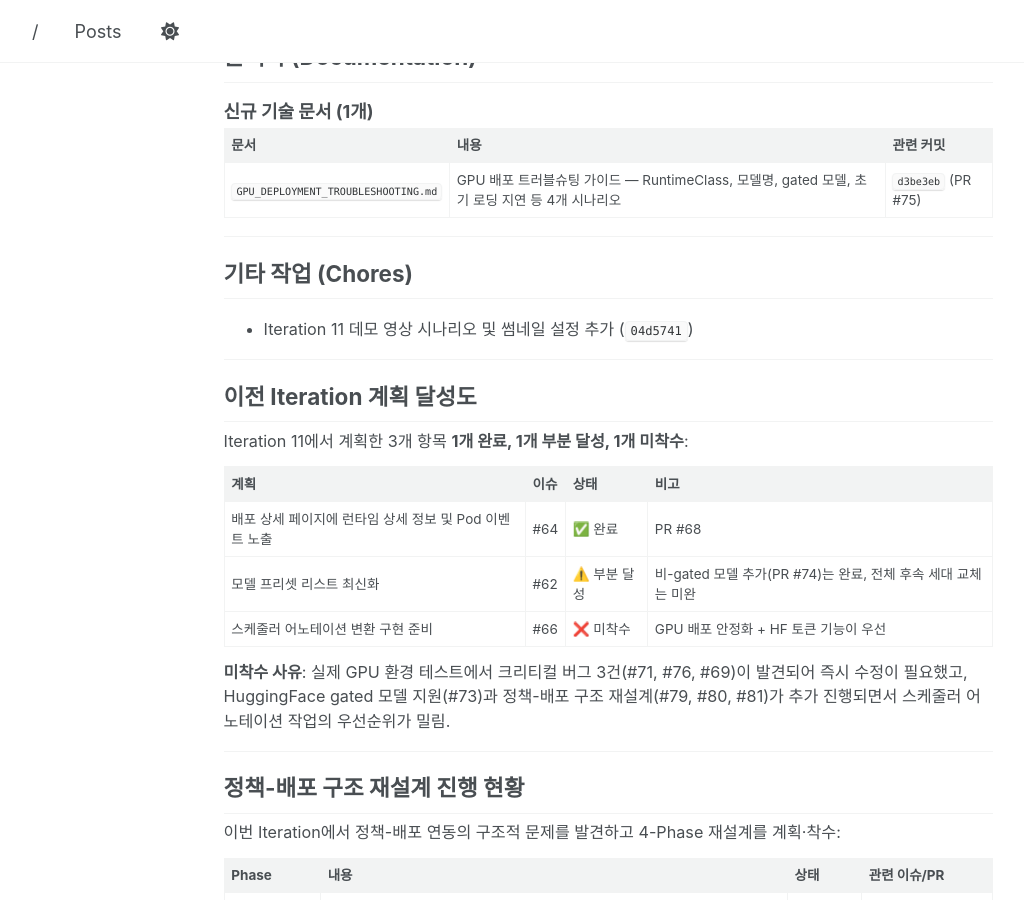
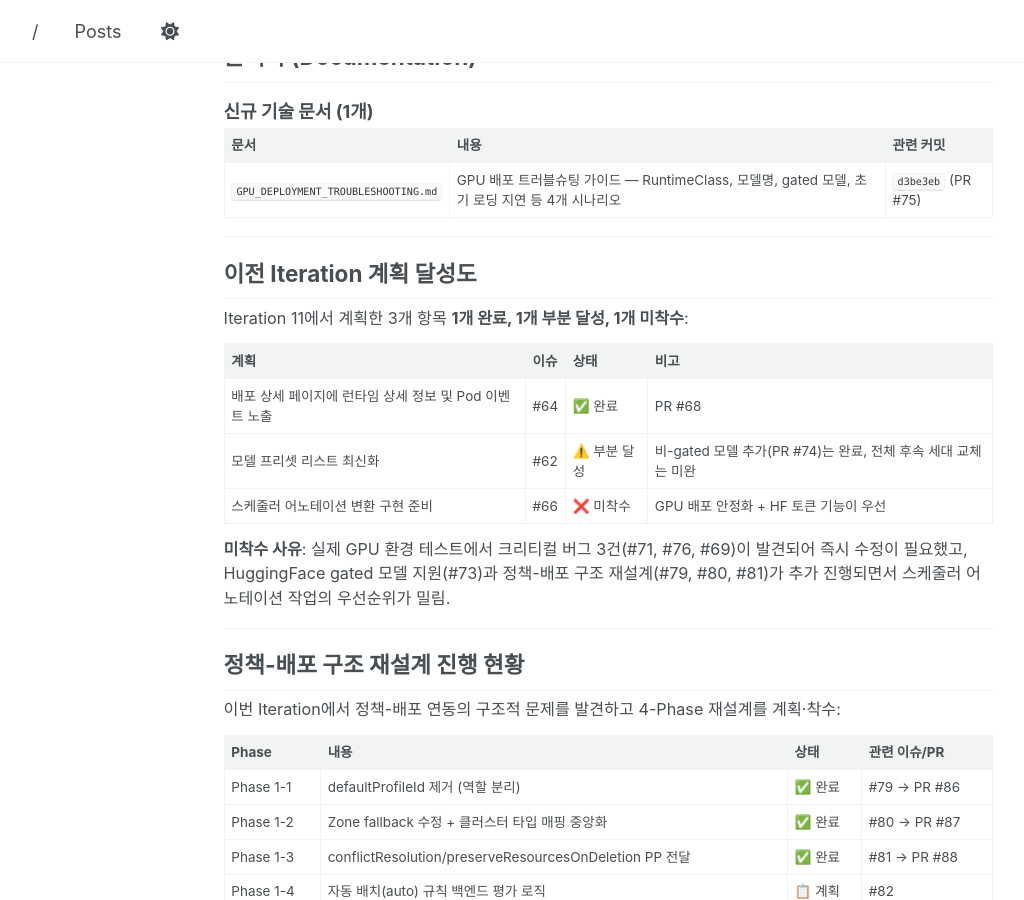
Before and after one commit to parameterfreak/parameterfreak.github.io, a Jekyll site: the page built from _posts/2026-03-08-h-mas-weekly-release-notes.md, in a window 1280 px wide and 900 px high, scrolled down 5651 px. Shown: the whole window, without its empty margins (58-1082 px from the left). Built offline with Jekyll 4.4.1, drawn with Linux system fonts in a browser that asks for light colours; a script that is not in the unit is left out.

Commit message:
Remove internal chore entry from weekly release notes

```diff
--- a/_posts/2026-03-08-h-mas-weekly-release-notes.md
+++ b/_posts/2026-03-08-h-mas-weekly-release-notes.md
@@ -215,12 +215,6 @@ tags:
 
 ---
 
-## 기타 작업 (Chores)
-
-- Iteration 11 데모 영상 시나리오 및 썸네일 설정 추가 (`04d5741`)
-
----
-
 ## 이전 Iteration 계획 달성도
 
 Iteration 11에서 계획한 3개 항목 **1개 완료, 1개 부분 달성, 1개 미착수**:
```
